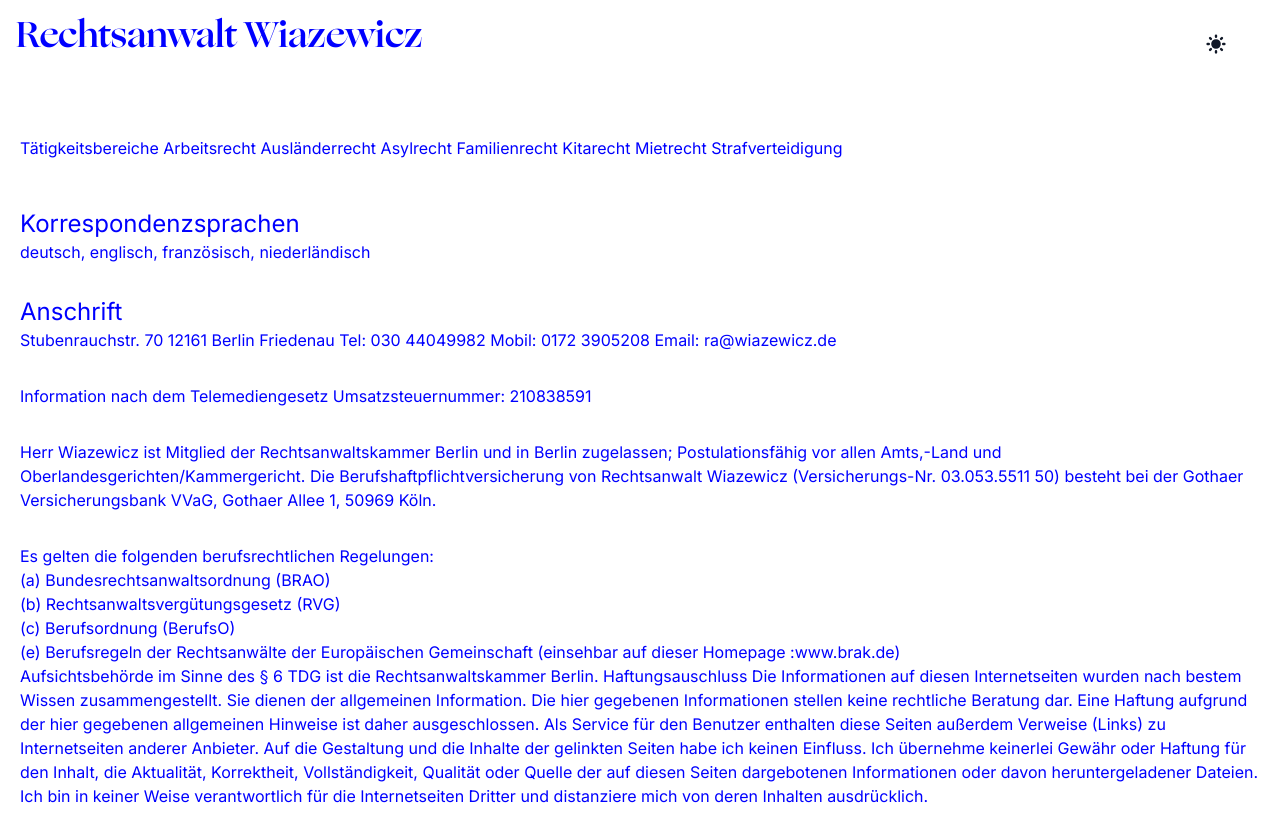
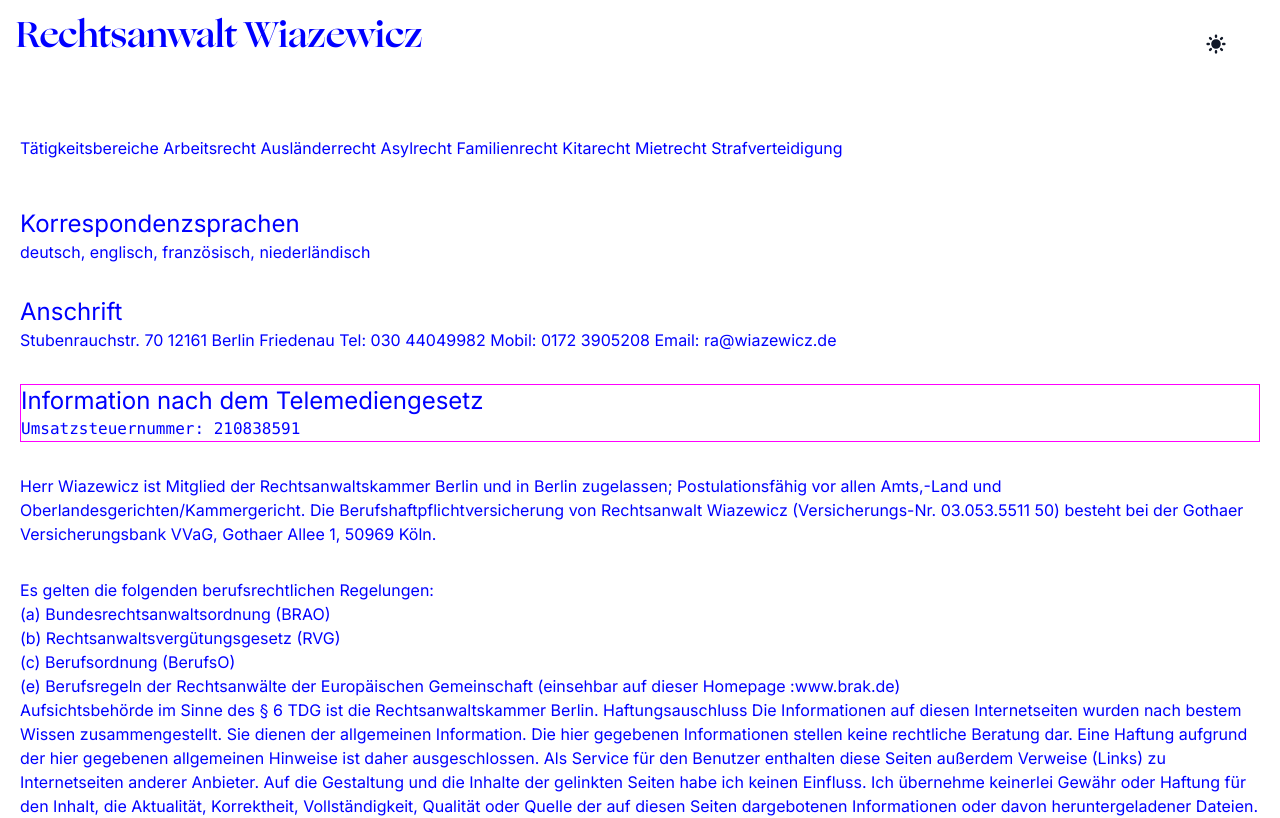
Before and after one commit to dreadbeard11/ra-wiazewicz, a Next.js app: page / in a window 1280 px wide. Shown: the top 818 px of the page. Built offline with nearby package versions, Linux system fonts and the light colour scheme.

Commit message:
Update page.tsx

```diff
--- a/src/app/page.tsx
+++ b/src/app/page.tsx
@@ -28,11 +28,11 @@ Mobil: 0172 3905208
 Email: ra@wiazewicz.de
 
 </div>
-<div>
+<div className="border border-primary">
 
-Information nach dem Telemediengesetz
+<h2 className="text-2xl">Information nach dem Telemediengesetz</h2>
 
-Umsatzsteuernummer: 210838591
+<div className="font-mono">Umsatzsteuernummer: 210838591</div>
 </div>
 <div>
 Herr Wiazewicz ist Mitglied der Rechtsanwaltskammer Berlin und in Berlin zugelassen; Postulationsfähig vor allen Amts,-Land und Oberlandesgerichten/Kammergericht.
```
